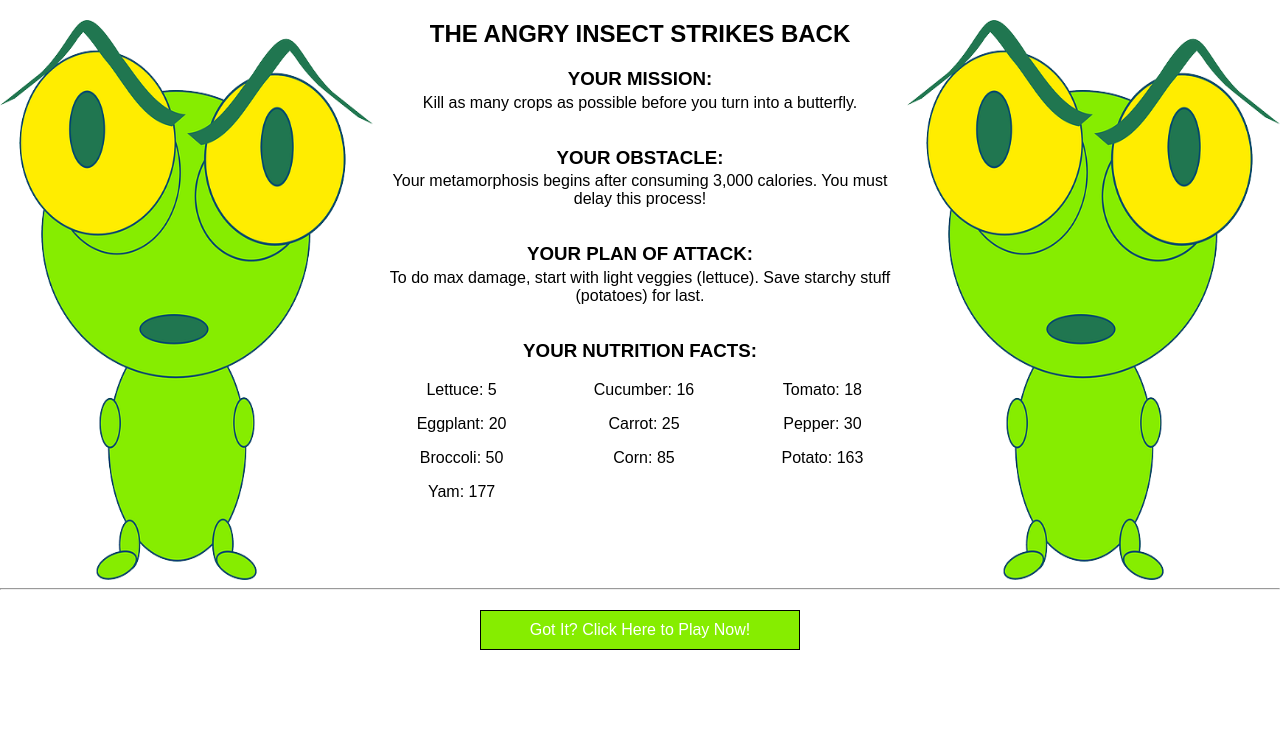
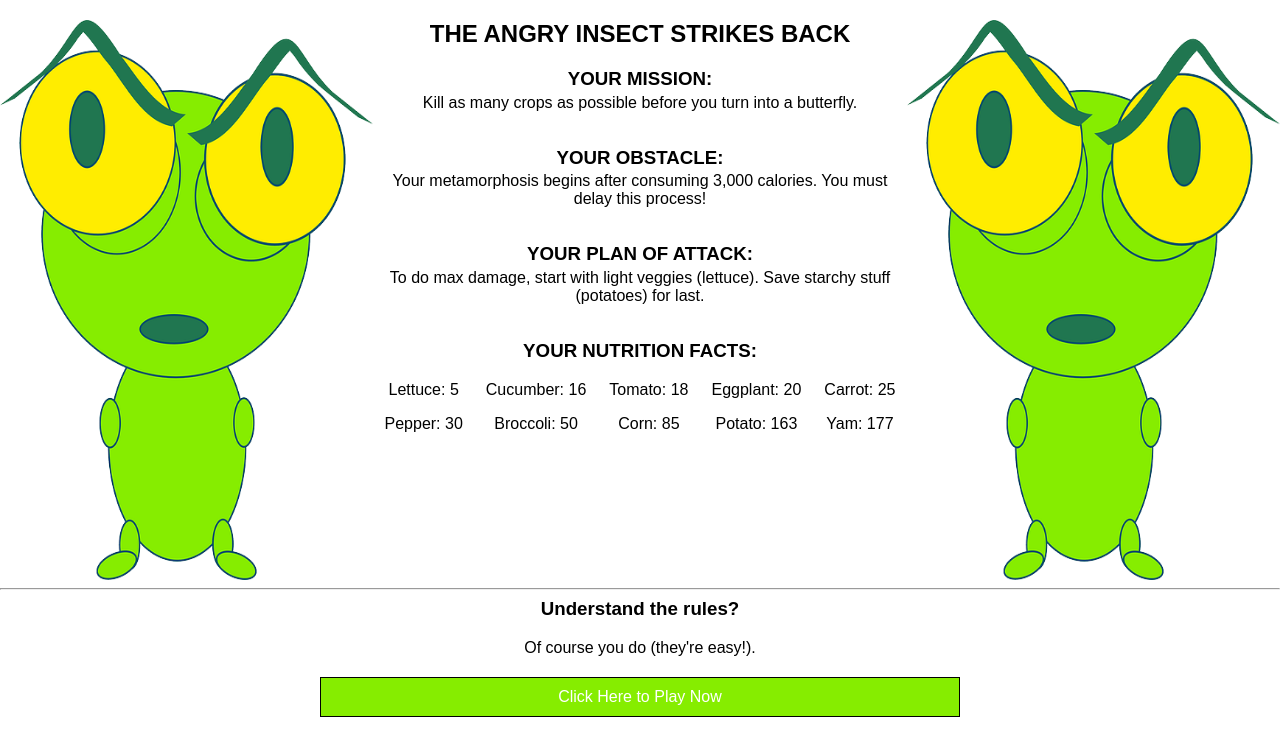
Before and after one commit to CSBuild-Lee/Front-End, a React (Create React App) app: page /instructions in a window 1280 px wide. Shown: the top 756 px of the page. Built offline with nearby package versions, Linux system fonts and the light colour scheme.

Commit message:
Touch-ups for consistent styling between the Welcome and Instructions pages.

```diff
--- a/src/views/Instructions.js
+++ b/src/views/Instructions.js
@@ -40,7 +40,7 @@ function Instructions() {
 
     const WelcomeList = styled.div`
         display: grid;
-        grid-template-columns: auto auto auto;
+        grid-template-columns: auto auto auto auto auto;
     `
 
     const WelcomeListItem = styled.p`
@@ -51,12 +51,27 @@ function Instructions() {
 
     `
 
+    const PlayContainer = styled.div`
+        display: flex;
+        flex-direction: column;
+        justify-content: center;
+    `
+
+    const PlaySubHeader = styled.h3`
+        text-align: center;
+    `
+
+    const PlayText = styled.p`
+        text-align: center;
+        margin-bottom: 0;
+    `
+
     const PlayButton = styled.button`
         background: #86ED00;
         color: white;
         display: block;
         margin: 20px auto;
-        width: 25vw;
+        width: 50%;
         border: 1px solid black;
         height: 5vh;
     `
@@ -89,14 +104,18 @@ function Instructions() {
                             <WelcomeListItem>Potato: 163</WelcomeListItem>
                             <WelcomeListItem>Yam: 177</WelcomeListItem>
                         </WelcomeList>
+            {/* Add Link to Game Here */}
                 </IntroFlexContainer>
                 <IntroFlexContainer>
                     <IntroImage src={bug} />
                 </IntroFlexContainer>
             </IntroContainer>
             <Divider></Divider>
-            <PlayButton>Got It? Click Here to Play Now!</PlayButton>
-            {/* Add Link to Game Here */}
+            <PlayContainer>
+                <PlaySubHeader>Understand the rules?</PlaySubHeader>
+                <PlayText>Of course you do (they're easy!).</PlayText>
+                <PlayButton>Click Here to Play Now</PlayButton>
+            </PlayContainer>
         </WelcomeContainer>
 
     )
--- a/src/views/Welcome.js
+++ b/src/views/Welcome.js
@@ -75,6 +75,7 @@ function Welcome() {
         margin: 0 auto;
         width: 100%;
         height: 5vh;
+        border: 1px solid black;
     `
 
     let [customName, setCustomName] = useState('');
```
